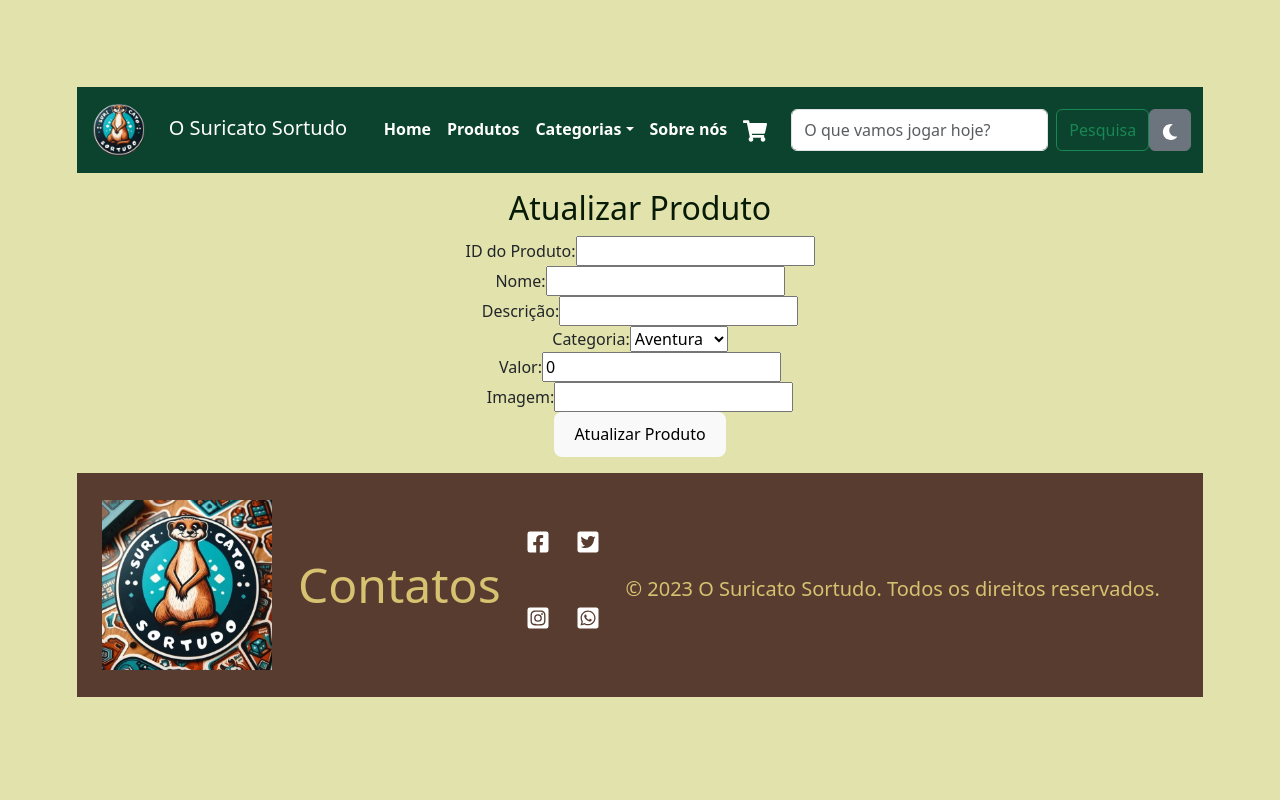
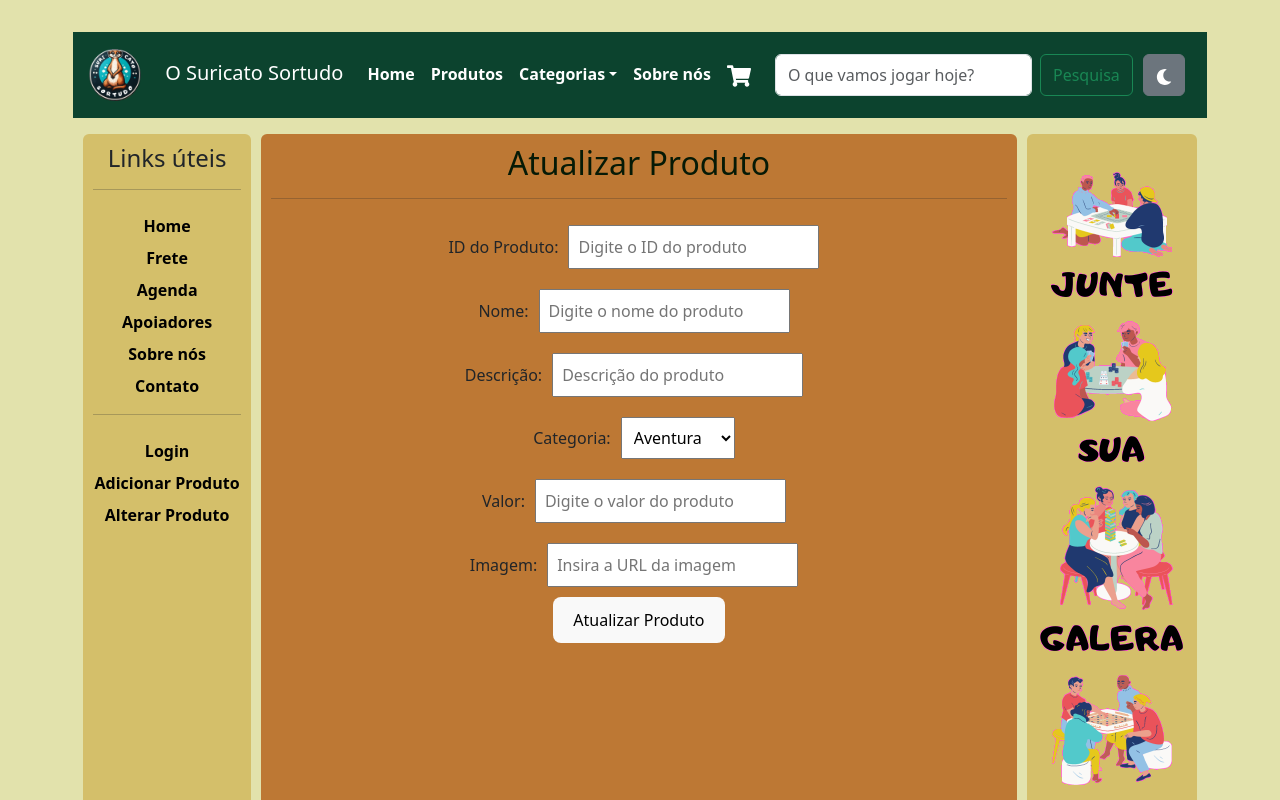
Before and after one commit to MahyParaquett/TrabGrupoDesWeb, a React (Vite) app in the folder SuricatoSortudo/: page /put in a window 1280 px wide. Shown: the top 800 px of the page. Built offline with nearby package versions, Linux system fonts and the light colour scheme.

Commit message:
Versão final (eu acho)

```diff
--- a/SuricatoSortudo/src/components/darkmode/DarkMode.jsx
+++ b/SuricatoSortudo/src/components/darkmode/DarkMode.jsx
@@ -10,7 +10,11 @@ function DarkMode() {
   }, [darkMode]);
 
   return (
-    <Button variant="secondary" onClick={() => setDarkMode(!darkMode)}>
+    <Button
+      variant="secondary"
+      onClick={() => setDarkMode(!darkMode)}
+      style={{ marginInline: 10 }}
+    >
       {darkMode ? <FaSun /> : <FaMoon />}
     </Button>
   );
--- a/SuricatoSortudo/src/pages/post/post.jsx
+++ b/SuricatoSortudo/src/pages/post/post.jsx
@@ -14,10 +14,14 @@ function post() {
   const [nome, setNome] = useState("");
   const [descricao, setDescricao] = useState("");
   const [categoria, setCategoria] = useState("");
-  const [valor, setValor] = useState(0);
+  const [valor, setValor] = useState(null);
   const [imagem, setImagem] = useState("");
 
   const submeter = async () => {
+    if (nome == null || descricao == null || valor == null || imagem == null) {
+      alert("Preencha todos os campos.");
+      return;
+    }
     const novoProduto = {
       nome: nome,
       descricao: descricao,
@@ -33,7 +37,7 @@ function post() {
       setNome("");
       setDescricao("");
       setCategoria("");
-      setValor(0);
+      setValor(null);
       setImagem("");
     } catch (error) {
       console.error("Erro ao cadastrar produto: ", error);
--- a/SuricatoSortudo/src/pages/produtos/Produtos.jsx
+++ b/SuricatoSortudo/src/pages/produtos/Produtos.jsx
@@ -137,7 +137,7 @@ function Produtos() {
                   <div className="card">
                     <img
                       src={item.imagem} //url
-                      className="card-img-top"
+                      className="card-img-top product-image"
                       alt={item.nome}
                     />
                     <div className="card-body">
--- a/SuricatoSortudo/src/pages/put/put.jsx
+++ b/SuricatoSortudo/src/pages/put/put.jsx
@@ -1,6 +1,12 @@
 import React, { useState, useEffect } from "react";
 import axios from "axios";
 import "../../root/root.css";
+import { Link } from "react-router-dom";
+import "bootstrap/dist/css/bootstrap.min.css";
+import Container from "react-bootstrap/Container";
+import Row from "react-bootstrap/Row";
+import Col from "react-bootstrap/Col";
+import bannerlat from "../../components/img/bannerlat.png";
 
 const url = "https://65496be2dd8ebcd4ab2491f6.mockapi.io/produtos";
 
@@ -8,7 +14,7 @@ function Put() {
   const [nome, setNome] = useState("");
   const [descricao, setDescricao] = useState("");
   const [categoria, setCategoria] = useState("");
-  const [valor, setValor] = useState(0);
+  const [valor, setValor] = useState(null);
   const [imagem, setImagem] = useState("");
   const [productId, setProductId] = useState("");
 
@@ -31,7 +37,7 @@ function Put() {
       setNome("");
       setDescricao("");
       setCategoria("");
-      setValor(0);
+      setValor(null);
       setImagem("");
       setProductId("");
     } catch (error) {
@@ -59,14 +65,63 @@ function Put() {
 
   return (
     <div>
+      <Container>
+        <Row className="">
+          <Col
+            className="column-background-1 rounded"
+            style={{ marginInline: "10px", padding: "10px" }}
+          >
+            <h4>Links úteis</h4>
+            <hr />
+            <div>
+              <ul className="lista-lateral">
+                <li>
+                  <Link to="/home">Home</Link>
+                </li>
+                <li>
+                  <Link to="#"> Frete</Link>
+                </li>
+                <li>
+                  <Link to="#"> Agenda</Link>
+                </li>
+                <li>
+                  <Link to="#"> Apoiadores</Link>
+                </li>
+                <li>
+                  <Link to="/sobre"> Sobre nós</Link>
+                </li>
+                <li>
+                  <Link to="/contatos"> Contato</Link>
+                </li>
+                <hr />
+                <li>
+                  <Link to="/">Login</Link>
+                </li>
+                <li>
+                  <Link to="/post">Adicionar Produto</Link>
+                </li>
+                <li>
+                  <Link to="/put">Alterar Produto</Link>
+                </li>
+              </ul>
+            </div>
+          </Col>
+          <Col
+            xs={8}
+            className="column-background-2 rounded"
+            style={{ padding: "10px" }}
+          >
             <h2>Atualizar Produto</h2>
+            <hr />
             <form onSubmit={handleSubmit}>
               <label>
                 ID do Produto:
                 <input
                   type="text"
+                  placeholder="Digite o ID do produto"
                   value={productId}
                   onChange={(e) => setProductId(e.target.value)}
+                  style={{ margin: 10, padding: 8 }}
                 />
               </label>
               <br />
@@ -75,8 +130,10 @@ function Put() {
                 Nome:
                 <input
                   type="text"
+                  placeholder="Digite o nome do produto"
                   value={nome}
                   onChange={(e) => setNome(e.target.value)}
+                  style={{ margin: 10, padding: 8 }}
                 />
               </label>
               <br />
@@ -85,8 +142,10 @@ function Put() {
                 Descrição:
                 <input
                   type="text"
+                  placeholder="Descrição do produto"
                   value={descricao}
                   onChange={(e) => setDescricao(e.target.value)}
+                  style={{ margin: 10, padding: 8 }}
                 />
               </label>
               <br />
@@ -96,6 +155,7 @@ function Put() {
                 <select
                   value={categoria}
                   onChange={(e) => setCategoria(e.target.value)}
+                  style={{ margin: 10, padding: 8 }}
                 >
                   <option value="Aventura">Aventura</option>
                   <option value="Estratégia">Estratégia</option>
@@ -108,8 +168,10 @@ function Put() {
                 Valor:
                 <input
                   type="number"
+                  placeholder="Digite o valor do produto"
                   value={valor}
                   onChange={(e) => setValor(e.target.value)}
+                  style={{ margin: 10, padding: 8 }}
                 />
               </label>
               <br />
@@ -118,14 +180,27 @@ function Put() {
                 Imagem:
                 <input
                   type="text"
+                  placeholder="Insira a URL da imagem"
                   value={imagem}
                   onChange={(e) => setImagem(e.target.value)}
+                  style={{ margin: 10, padding: 8 }}
                 />
               </label>
               <br />
 
               <button type="submit">Atualizar Produto</button>
             </form>
+          </Col>
+          <Col
+            className="column-background-3 rounded"
+            style={{ marginInline: "10px", padding: "10px" }}
+          >
+            <a href="#" target="_blank">
+              <img src={bannerlat} alt="banner lateral" />
+            </a>
+          </Col>
+        </Row>
+      </Container>
     </div>
   );
 }
--- a/SuricatoSortudo/src/root/root.css
+++ b/SuricatoSortudo/src/root/root.css
@@ -62,3 +62,8 @@ body {
 .nav-link.active {
   color: white !important;
 }
+
+.product-image {
+  height: 200px;
+  object-fit: contain;
+}
```
Lines whose indentation alone changed are shown as unchanged.
